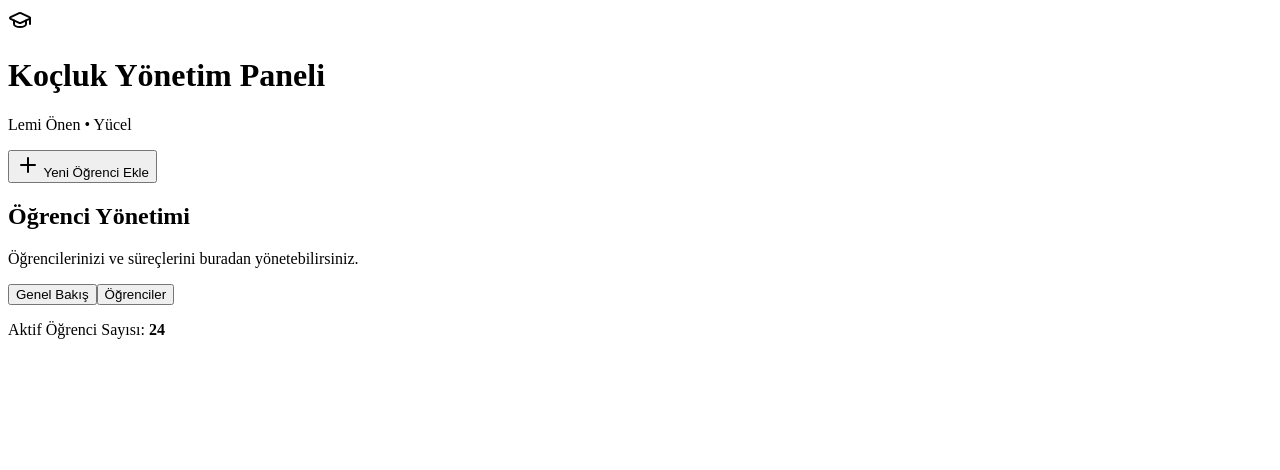
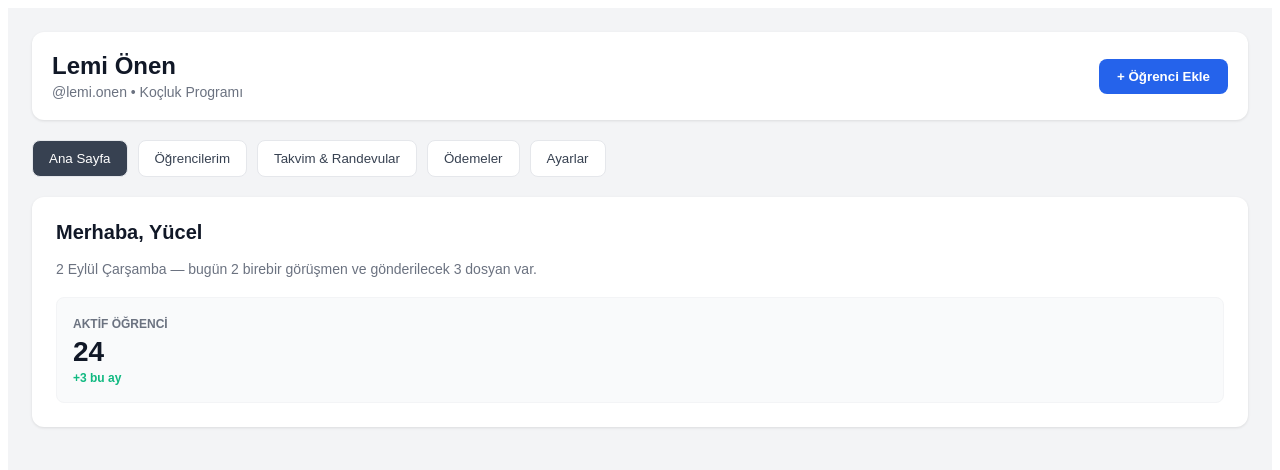
Before and after one commit to lemionen2-spec/panel, a Next.js app: page /ogrenci-yonetim-paneli in a window 1280 px wide. Shown: the top 470 px of the page. Built offline with nearby package versions, Linux system fonts and the light colour scheme.

Commit message:
Update ogrenci-yonetim-paneli.jsx

```diff
--- a/pages/ogrenci-yonetim-paneli.jsx
+++ b/pages/ogrenci-yonetim-paneli.jsx
@@ -1,97 +1,74 @@
 import React, { useState } from 'react';
-import {
-  Users, Calendar, CreditCard, Settings, Plus, Search,
-  MoreVertical, CheckCircle2, Clock, AlertCircle, ArrowUpRight,
-  GraduationCap, MessageSquare, ShieldCheck, ChevronRight
-} from 'lucide-react';
 
-export default function StudentManagementPanel() {
-  const [activeTab, setActiveTab] = useState('overview');
+export default function AdminPanel() {
+  const [activeSubTab, setActiveSubTab] = useState('dashboard');
   const [showAddModal, setShowAddModal] = useState(false);
 
   return (
-    <div className="min-h-screen bg-gray-50 text-gray-900">
-      {/* Header */}
-      <header className="bg-white border-b border-gray-200 px-6 py-4 flex justify-between items-center">
-        <div className="flex items-center gap-3">
-          <div className="bg-blue-600 text-white p-2 rounded-lg">
-            <GraduationCap className="w-6 h-6" />
-          </div>
+    <div style={{ fontFamily: 'sans-serif', backgroundColor: '#f3f4f6', minHeight: '100vh', padding: '24px' }}>
+      {/* Profil Barı */}
+      <div style={{ backgroundColor: '#ffffff', borderRadius: '12px', padding: '20px', marginBottom: '20px', boxShadow: '0 1px 3px rgba(0,0,0,0.1)' }}>
+        <div style={{ display: 'flex', justifyContent: 'space-between', alignItems: 'center' }}>
           <div>
-            <h1 className="text-xl font-bold">Koçluk Yönetim Paneli</h1>
-            <p className="text-xs text-gray-500">Lemi Önen • Yücel</p>
-          </div>
+            <h1 style={{ fontSize: '24px', fontWeight: 'bold', color: '#111827', margin: 0 }}>Lemi Önen</h1>
+            <p style={{ color: '#6b7280', margin: '4px 0 0 0', fontSize: '14px' }}>@lemi.onen • Koçluk Programı</p>
           </div>
           <button
             onClick={() => setShowAddModal(true)}
-          className="bg-blue-600 hover:bg-blue-700 text-white px-4 py-2 rounded-lg font-medium text-sm flex items-center gap-2 transition"
+            style={{ backgroundColor: '#2563eb', color: '#ffffff', border: 'none', padding: '10px 18px', borderRadius: '8px', fontWeight: '600', cursor: 'pointer' }}
           >
-          <Plus className="w-4 h-4" /> Yeni Öğrenci Ekle
-        </button>
-      </header>
-
-      {/* Main Content */}
-      <main className="p-6 max-w-7xl mx-auto">
-        <div className="bg-white rounded-xl shadow-sm border border-gray-200 p-6 mb-6">
-          <h2 className="text-lg font-semibold mb-2">Öğrenci Yönetimi</h2>
-          <p className="text-sm text-gray-600 mb-4">Öğrencilerinizi ve süreçlerini buradan yönetebilirsiniz.</p>
-
-          <div className="flex gap-4 border-b border-gray-200 pb-3 mb-4">
-            <button
-              onClick={() => setActiveTab('overview')}
-              className={`text-sm font-medium pb-2 border-b-2 ${activeTab === 'overview' ? 'border-blue-600 text-blue-600' : 'border-transparent text-gray-500'}`}
-            >
-              Genel Bakış
-            </button>
-            <button
-              onClick={() => setActiveTab('students')}
-              className={`text-sm font-medium pb-2 border-b-2 ${activeTab === 'students' ? 'border-blue-600 text-blue-600' : 'border-transparent text-gray-500'}`}
-            >
-              Öğrenciler
+            + Öğrenci Ekle
           </button>
         </div>
+      </div>
 
-          <div className="text-sm text-gray-700">
-            {activeTab === 'overview' ? (
-              <p>Aktif Öğrenci Sayısı: <strong>24</strong></p>
-            ) : (
-              <p>Öğrenci listesi yükleniyor...</p>
-            )}
+      {/* Alt Menü Tabları */}
+      <div style={{ display: 'flex', gap: '10px', marginBottom: '20px' }}>
+        {['Ana Sayfa', 'Öğrencilerim', 'Takvim & Randevular', 'Ödemeler', 'Ayarlar'].map((tab, idx) => (
+          <button
+            key={tab}
+            onClick={() => setActiveSubTab(idx === 0 ? 'dashboard' : 'other')}
+            style={{
+              padding: '10px 16px',
+              borderRadius: '8px',
+              border: '1px solid #e5e7eb',
+              backgroundColor: (idx === 0 && activeSubTab === 'dashboard') ? '#374151' : '#ffffff',
+              color: (idx === 0 && activeSubTab === 'dashboard') ? '#ffffff' : '#374151',
+              fontWeight: '500',
+              cursor: 'pointer'
+            }}
+          >
+            {tab}
+          </button>
+        ))}
+      </div>
+
+      {/* Ana Kart */}
+      <div style={{ backgroundColor: '#ffffff', borderRadius: '12px', padding: '24px', boxShadow: '0 1px 3px rgba(0,0,0,0.1)' }}>
+        <h2 style={{ fontSize: '20px', fontWeight: 'bold', color: '#111827', marginTop: 0 }}>Merhaba, Yücel</h2>
+        <p style={{ color: '#6b7280', fontSize: '14px' }}>2 Eylül Çarşamba — bugün 2 birebir görüşmen ve gönderilecek 3 dosyan var.</p>
+
+        <div style={{ display: 'grid', gridTemplateColumns: 'repeat(auto-fit, minmax(200px, 1fr))', gap: '16px', marginTop: '20px' }}>
+          <div style={{ backgroundColor: '#f9fafb', padding: '16px', borderRadius: '8px', border: '1px solid #f3f4f6' }}>
+            <span style={{ fontSize: '12px', color: '#6b7280', fontWeight: 'bold' }}>AKTİF ÖĞRENCİ</span>
+            <div style={{ fontSize: '28px', fontWeight: 'bold', color: '#111827', marginTop: '4px' }}>24</div>
+            <span style={{ fontSize: '12px', color: '#10b981', fontWeight: 'bold' }}>+3 bu ay</span>
           </div>
         </div>
-      </main>
+      </div>
 
       {/* Öğrenci Ekle Modalı */}
       {showAddModal && (
-        <div className="fixed inset-0 bg-black/50 flex items-center justify-center p-4 z-50">
-          <div className="bg-white rounded-xl p-6 max-w-md w-full shadow-xl">
-            <h3 className="text-lg font-bold mb-4">Yeni Öğrenci Ekle</h3>
-            <div className="space-y-4">
-              <div>
-                <label className="block text-xs font-medium text-gray-700 mb-1">Ad Soyad</label>
-                <input type="text" placeholder="Örn: Ahmet Yılmaz" className="w-full border border-gray-300 rounded-lg p-2 text-sm" />
+        <div style={{ position: 'fixed', top: 0, left: 0, right: 0, bottom: 0, backgroundColor: 'rgba(0,0,0,0.5)', display: 'flex', alignItems: 'center', justifyCenter: 'center', zIndex: 1000 }}>
+          <div style={{ backgroundColor: '#ffffff', padding: '24px', borderRadius: '12px', width: '360px', margin: 'auto', boxShadow: '0 20px 25px -5px rgba(0,0,0,0.1)' }}>
+            <h3 style={{ marginTop: 0, fontSize: '18px', fontWeight: 'bold' }}>Yeni Öğrenci Ekle</h3>
+            <div style={{ marginBottom: '12px' }}>
+              <label style={{ display: 'block', fontSize: '12px', color: '#374151', marginBottom: '4px' }}>Öğrenci Adı</label>
+              <input type="text" placeholder="Ahmet Yılmaz" style={{ width: '100%', padding: '8px', borderRadius: '6px', border: '1px solid #d1d5db', boxSizing: 'border-box' }} />
             </div>
-              <div>
-                <label className="block text-xs font-medium text-gray-700 mb-1">E-posta</label>
-                <input type="email" placeholder="ahmet@example.com" className="w-full border border-gray-300 rounded-lg p-2 text-sm" />
-              </div>
-            </div>
-            <div className="flex justify-end gap-2 mt-6">
-              <button
-                onClick={() => setShowAddModal(false)}
-                className="px-4 py-2 border border-gray-300 text-gray-700 rounded-lg text-sm hover:bg-gray-50"
-              >
-                İptal
-              </button>
-              <button
-                onClick={() => {
-                  alert('Öğrenci başarıyla eklendi!');
-                  setShowAddModal(false);
-                }}
-                className="px-4 py-2 bg-blue-600 text-white rounded-lg text-sm hover:bg-blue-700 font-medium"
-              >
-                Kaydet
-              </button>
+            <div style={{ display: 'flex', justifyContent: 'flex-end', gap: '8px', marginTop: '16px' }}>
+              <button onClick={() => setShowAddModal(false)} style={{ padding: '8px 14px', borderRadius: '6px', border: '1px solid #d1d5db', backgroundColor: '#fff', cursor: 'pointer' }}>İptal</button>
+              <button onClick={() => { alert('Öğrenci eklendi!'); setShowAddModal(false); }} style={{ padding: '8px 14px', borderRadius: '6px', border: 'none', backgroundColor: '#2563eb', color: '#fff', fontWeight: 'bold', cursor: 'pointer' }}>Kaydet</button>
             </div>
           </div>
         </div>
```
Lines whose indentation alone changed are shown as unchanged.
